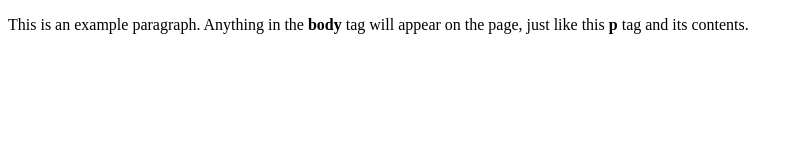
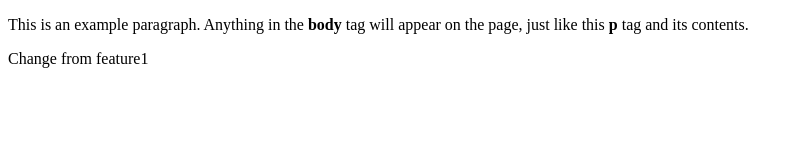
Before and after one commit to Varshini144/PlayGround, a plain HTML site: page index.html in a window 1280 px wide. Shown: the whole page, without its empty margins (0-800 px from the left). Drawn offline with Linux system fonts and the light colour scheme.

Commit message:
feature1 commit

```diff
--- a/index.html
+++ b/index.html
@@ -5,5 +5,6 @@
   </head>
   <body>
     <p>This is an example paragraph. Anything in the <strong>body</strong> tag will appear on the page, just like this <strong>p</strong> tag and its contents.</p>
+    <p>Change from feature1</p>
   </body>
 </html>
```
